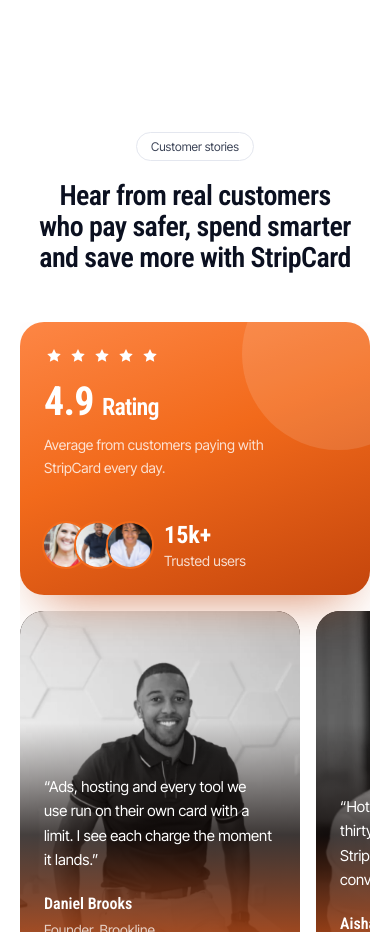
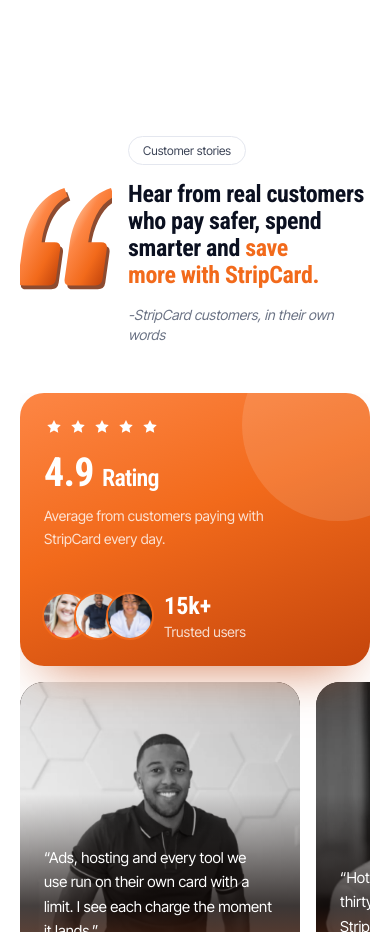
Before and after one commit to abrkabir/brand-stripcard, a Next.js app: page /use-cases in a window 390 px wide. Shown: the part 2280-3212 px from the top of the page. Built offline with nearby package versions, Linux system fonts and the light colour scheme.

Commit message:
Updated testimonial , about

```diff
--- a/src/components/home/About.jsx
+++ b/src/components/home/About.jsx
@@ -1,4 +1,4 @@
-import { getIcon, ShieldIcon } from "@/components/icons";
+import { getIcon } from "@/components/icons";
 import { PulseDot } from "@/components/shared/PulseDot";
 import { Reveal } from "@/components/shared/Reveal";
 import { Container } from "@/components/ui/Container";
@@ -55,9 +55,13 @@
             <PulseDot />
             {facts.title}
           </p>
-          <dl className="mt-5 grid grid-cols-2 gap-x-6 gap-y-8 lg:mt-6 lg:grid-cols-4">
+          {/* Each figure in its own rounded box, cornered like the cards above. */}
+          <dl className="mt-6 grid grid-cols-2 gap-3 sm:gap-4 lg:mt-8 lg:grid-cols-4 lg:gap-5">
             {facts.items.map((fact) => (
-              <div key={fact.label} className="flex flex-col-reverse gap-2">
+              <div
+                key={fact.label}
+                className="flex flex-col-reverse gap-2 rounded-3xl border border-line bg-elevated px-4 py-7 transition-colors hover:border-brand/40 sm:px-6 lg:py-9"
+              >
                 <dt className="text-sm text-muted">{fact.label}</dt>
                 <dd className="text-[2rem] leading-none font-medium tracking-[-0.03em] text-headline tabular-nums lg:text-[2.75rem]">
                   <Odometer value={fact.value} />
@@ -119,13 +123,41 @@
 const cardBase =
   "relative flex min-h-[22rem] flex-col overflow-hidden rounded-3xl p-7 lg:h-[26rem] lg:p-8";
 
-/** Dark card: an icon, a two-tone statement and a working toggle. */
-function SecurityCard({ text, toggle }) {
+/**
+ * Dark card: a stack of security badges, a two-tone statement and a working
+ * toggle. The badges overlap like the flags in the banner, each ringed in the
+ * card's own colour so they read as cut out of one another, and each lifts a
+ * little on hover.
+ */
+function SecurityCard({ text, toggle, badges }) {
   return (
     <article className={cn(cardBase, "bg-hero-ink text-white")}>
-      <span className="grid size-11 place-items-center rounded-xl bg-white/10">
-        <ShieldIcon className="size-5" />
-      </span>
+      <ul aria-label="Security features" className="flex -space-x-2.5">
+        {badges.map((item) => {
+          const Icon = item.icon && getIcon(item.icon);
+          return (
+            <li
+              key={item.label}
+              title={item.label}
+              className={cn(
+                "relative grid size-11 place-items-center rounded-full border-2 border-hero-ink transition-transform duration-300 hover:z-10 hover:-translate-y-1",
+                item.badge
+                  ? "bg-brand text-white"
+                  : "bg-[#2a1f1a] text-white/85 shadow-[inset_0_0_0_1px_rgb(255_255_255/0.09)]",
+              )}
+            >
+              {Icon ? (
+                <Icon aria-hidden="true" className="size-[18px]" />
+              ) : (
+                <span aria-hidden="true" className="font-heading text-[0.8125rem] font-bold tracking-[0.02em]">
+                  {item.badge}
+                </span>
+              )}
+              <span className="sr-only">{item.label}</span>
+            </li>
+          );
+        })}
+      </ul>
 
       <p className="mt-auto text-2xl leading-[1.3] font-medium tracking-[-0.01em] lg:text-[1.65rem]">
         {text.map((piece) => (
--- a/src/components/home/Testimonials.jsx
+++ b/src/components/home/Testimonials.jsx
@@ -1,7 +1,7 @@
 "use client";
 
 import Image from "next/image";
-import { useCallback, useEffect, useRef, useState } from "react";
+import { useCallback, useEffect, useId, useRef, useState } from "react";
 import { ArrowRightIcon, StarIcon } from "@/components/icons";
 import { Container } from "@/components/ui/Container";
 import { Eyebrow } from "@/components/ui/Eyebrow";
@@ -41,7 +41,7 @@
  * `.story-rail` (styles/components.css).
  */
 export function Testimonials() {
-  const { eyebrow, title } = testimonialsHeading;
+  const { eyebrow, title, highlight, attribution } = testimonialsHeading;
   const count = testimonials.length;
   const root = useRef(null);
   const swipe = useRef(null);
@@ -122,14 +122,21 @@
   return (
     <section ref={root} aria-labelledby="testimonials-title" className="bg-page py-20 lg:py-28">
       <Container>
-        <div className="flex flex-col items-center text-center">
-          <Eyebrow>{eyebrow}</Eyebrow>
-          <h2
-            id="testimonials-title"
-            className="mt-5 max-w-4xl font-heading text-[clamp(1.75rem,3.2vw,2.75rem)] leading-[1.1] font-semibold tracking-[-0.02em] text-balance text-headline"
-          >
-            {title}
-          </h2>
+        {/* The heading as a quotation: a tall quote mark lit from the top
+            left, then the label, the title closing on the brand colour, and
+            who said it. */}
+        <div className="mx-auto flex w-fit max-w-6xl items-center gap-4 sm:gap-6">
+          <QuoteMark className="h-[clamp(6.5rem,12vw,11rem)] w-auto shrink-0" />
+          <div className="max-w-[46rem] min-w-0 pt-1">
+            <Eyebrow>{eyebrow}</Eyebrow>
+            <h2
+              id="testimonials-title"
+              className="mt-4 font-heading text-[clamp(1.5rem,2.7vw,2.375rem)] leading-[1.12] font-bold tracking-[-0.015em] text-balance text-headline"
+            >
+              {title} <span className="text-brand">{highlight}</span>
+            </h2>
+            <p className="mt-4 text-sm text-muted italic sm:text-base">-{attribution}</p>
+          </div>
         </div>
 
         <div
@@ -287,6 +294,38 @@
   );
 }
 
+/**
+ * A tall opening quote mark, slanted and lit from the top left: each mark is
+ * drawn twice, a dark copy set back and down for depth and the lit face on
+ * top. Decorative.
+ */
+function QuoteMark({ className }) {
+  const id = useId();
+  // One "6"-shaped mark: a tail curling up to the right over a squared blob.
+  const mark =
+    "M62 0 L70 16 C46 28 34 60 34 100 L58 100 Q70 100 70 112 L70 168 Q70 180 58 180 L12 180 Q0 180 0 168 L0 104 C0 52 22 14 62 0 Z";
+  return (
+    <svg aria-hidden="true" viewBox="-4 -2 170 192" className={className}>
+      <defs>
+        <linearGradient id={`${id}-face`} x1="0" y1="0" x2="1" y2="1">
+          <stop offset="0" stopColor="#ffd9bd" />
+          <stop offset="0.35" stopColor="#fd8645" />
+          <stop offset="0.7" stopColor="#f26a1b" />
+          <stop offset="1" stopColor="#c4450c" />
+        </linearGradient>
+      </defs>
+      <g transform="skewX(-8) translate(16 0)">
+        {[0, 86].map((x) => (
+          <g key={x} transform={`translate(${x} 0)`}>
+            <path d={mark} transform="translate(6 7)" fill="#7a2c0c" opacity="0.85" />
+            <path d={mark} fill={`url(#${id}-face)`} />
+          </g>
+        ))}
+      </g>
+    </svg>
+  );
+}
+
 function RoundButton({ label, onClick, children }) {
   return (
     <button
--- a/src/components/icons/index.jsx
+++ b/src/components/icons/index.jsx
@@ -194,6 +194,24 @@
   <Svg {...p}>
     <path d="M12 3 5 6v5.6c0 4.2 2.8 7.6 7 9.4 4.2-1.8 7-5.2 7-9.4V6Z" />
     <path d="m9.2 12 2 2 3.6-3.8" />
+  </Svg>
+);
+
+export const LockIcon = (p) => (
+  <Svg {...p}>
+    <rect x="4.5" y="10.5" width="15" height="10" rx="2.5" />
+    <path d="M8 10.5V7.5a4 4 0 0 1 8 0v3" />
+    <path d="M12 14.5v2" />
+  </Svg>
+);
+
+export const FingerprintIcon = (p) => (
+  <Svg {...p}>
+    <path d="M6.5 18.5A9 9 0 0 1 5 13.5a7 7 0 0 1 12.6-4.2" />
+    <path d="M19 12.5c.3 2.2 0 4.6-.8 6.6" />
+    <path d="M8.8 20.2A11.5 11.5 0 0 1 8 13.5a4 4 0 0 1 8 0c0 1.4-.1 2.8-.4 4.1" />
+    <path d="M12 13.5c0 3-.6 5.6-1.6 7.5" />
+    <path d="M14.4 20.4c.3-.7.5-1.4.7-2.2" />
   </Svg>
 );
 
@@ -399,6 +417,8 @@
   sliders: SlidersIcon,
   chart: ChartIcon,
   shield: ShieldIcon,
+  lock: LockIcon,
+  fingerprint: FingerprintIcon,
   sparkles: SparklesIcon,
   star: StarIcon,
   heart: HeartIcon,
--- a/src/data/about.js
+++ b/src/data/about.js
@@ -30,6 +30,18 @@
       { text: " anywhere online.", strong: true },
     ],
     toggle: "Secure mode",
+    /**
+     * The overlapping badges at the top of the card, one per layer of
+     * protection. `icon` names an icon in components/icons; `badge` sets
+     * a short mark instead, on the brand colour, to close the stack.
+     */
+    badges: [
+      { icon: "shield", label: "Fraud protection" },
+      { icon: "lock", label: "Encrypted card data" },
+      { icon: "fingerprint", label: "Biometric sign-in" },
+      { icon: "key", label: "Tokenised card numbers" },
+      { badge: "3DS", label: "3-D Secure checkout" },
+    ],
   },
 
   /** Picture card: a drawn virtual card and a floating caption. */
--- a/src/data/testimonials.js
+++ b/src/data/testimonials.js
@@ -7,9 +7,16 @@
 /** How long the rail rests before gliding on by one card, in milliseconds. */
 export const TESTIMONIAL_MS = 5000;
 
+/**
+ * Set as a quotation: a large quote mark, then the eyebrow and the title,
+ * with `highlight` in the brand colour as its closing phrase, and
+ * `attribution` under it.
+ */
 export const testimonialsHeading = {
   eyebrow: "Customer stories",
-  title: "Hear from real customers who pay safer, spend smarter and save more with StripCard",
+  title: "Hear from real customers who pay safer, spend smarter and",
+  highlight: "save more with StripCard.",
+  attribution: "StripCard customers, in their own words",
 };
 
 /**
```
